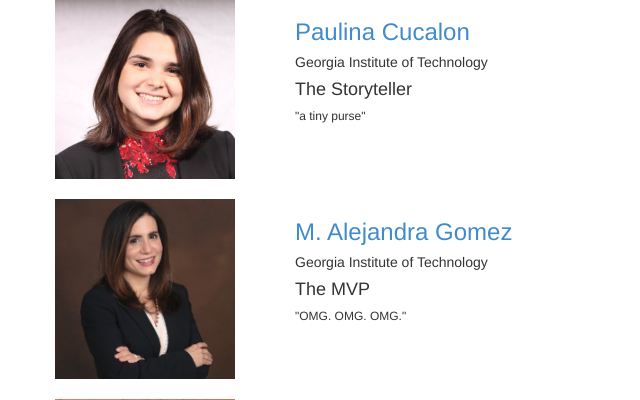
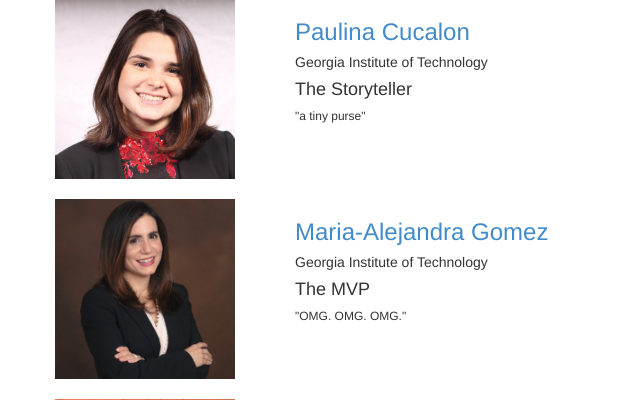
Before and after one commit to magomezh/Food_Insecurity, a Flask app: page /about in a window 1280 px wide. Shown: the part 965-1365 px from the top of the page, without its empty margins (0-640 px from the left). Run offline with Flask 2, Linux system fonts and the light colour scheme; some libraries are stand-ins or nearby versions.

Commit message:
name change

```diff
--- a/globalsuperstore/templates/about.html
+++ b/globalsuperstore/templates/about.html
@@ -39,7 +39,7 @@
         <img src="../static/images/Alejandra.jpeg" alt="Alejandra">
     </div>
     <div style="margin-left: 40%;">
-        <h3><a href="https://www.linkedin.com/in/magomezh/">M. Alejandra Gomez </a></h3>
+        <h3><a href="https://www.linkedin.com/in/magomezh/">Maria-Alejandra Gomez </a></h3>
         <h5>Georgia Institute of Technology</h5>
         <h4>The MVP</h4>
         <h6> "OMG. OMG. OMG." </h6>
```
